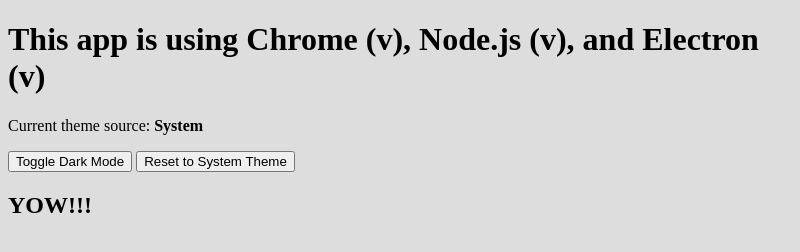
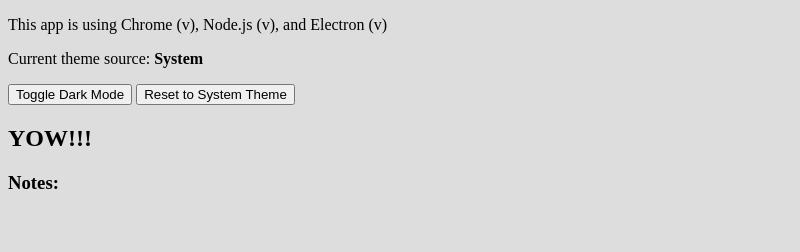
Before and after one commit to SirChristianWilliam/electron, an Electron app: page index.html in a window 800 px wide. Drawn offline with Linux system fonts and the light colour scheme; no server answers.

Commit message:
Before packaging

```diff
--- a/index.html
+++ b/index.html
@@ -7,12 +7,13 @@
     <link rel="stylesheet" type="text/css" href="./styles.css">
 </head>
 <body>
-    <h1 id="info">Hello World!</h1>
+    <p id="info"></p>
     <p>Current theme source: <strong id="theme-source">System</strong></p>
 
     <button id="toggle-dark-mode">Toggle Dark Mode</button>
     <button id="reset-to-system">Reset to System Theme</button>
 <h2>YOW!!!</h2>
+<h3 id="notes"></h3>
     <script src="renderer.js"></script>
   </body>
 </body>
--- a/renderer.js
+++ b/renderer.js
@@ -17,3 +17,7 @@
 document.getElementById(
   "info"
 ).innerHTML = `This app is using Chrome (v${versions.chrome()}), Node.js (v${versions.node()}), and Electron (v${versions.electron()})`;
+
+document.getElementById(
+    "notes"
+  ).innerHTML = "Notes:"
```
